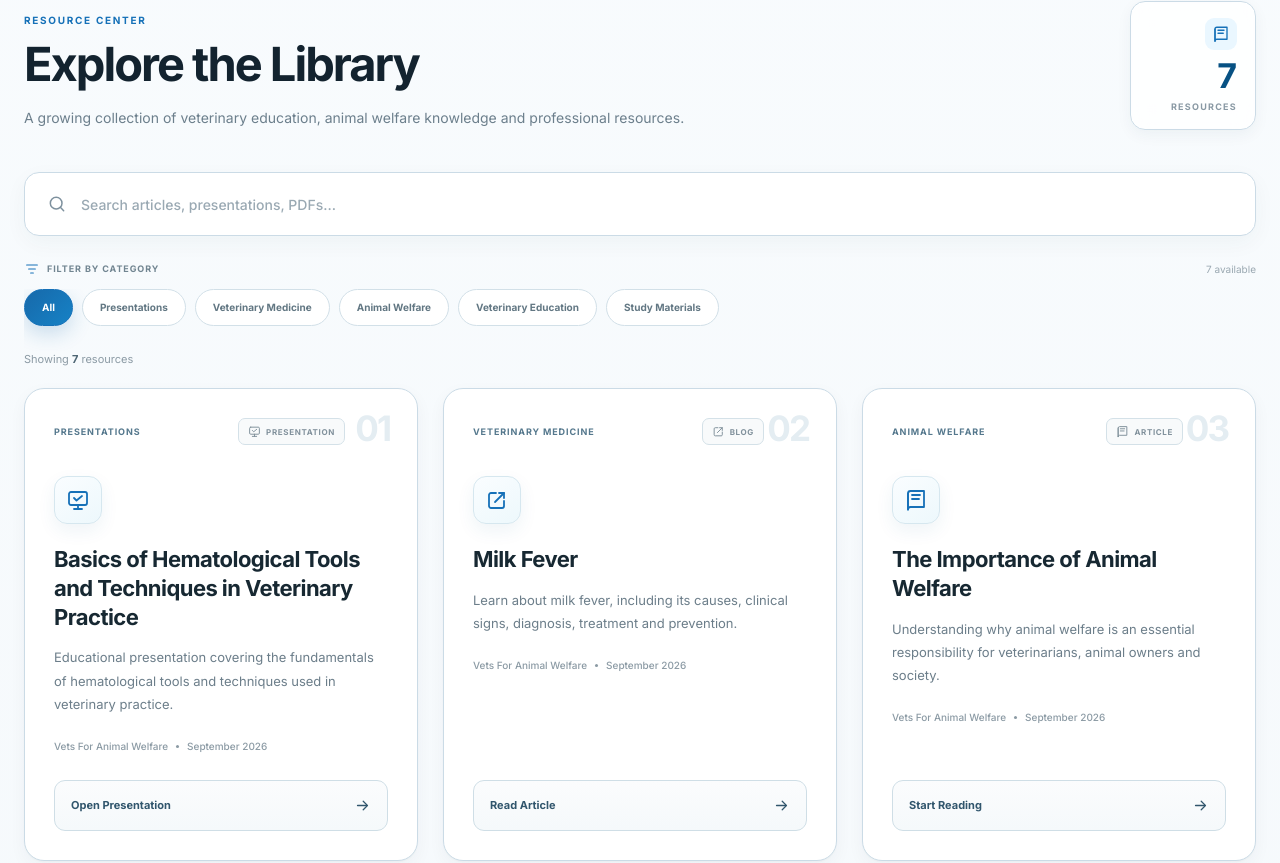
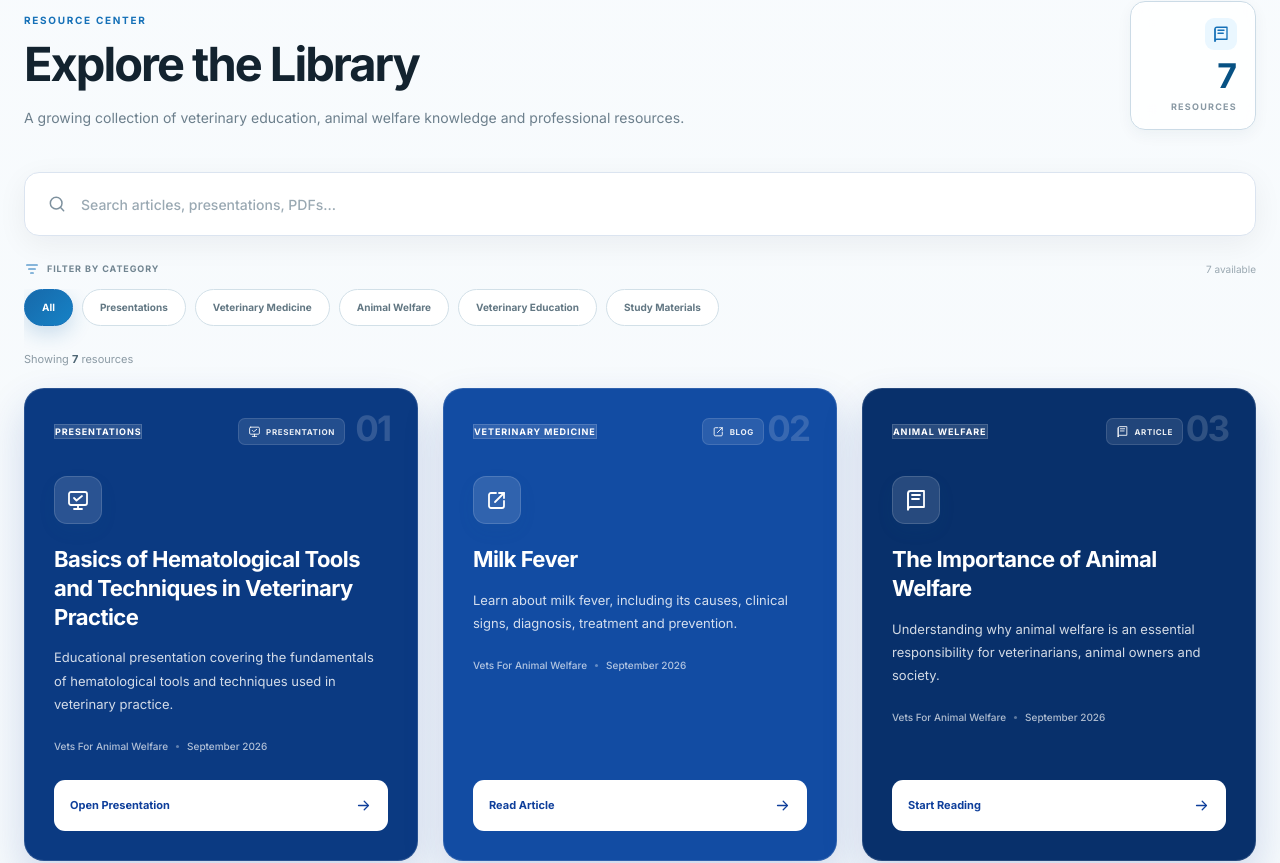
Before and after one commit to VetsForAnimalWelfare/vfaw, a React (Vite) app: page /library in a window 1280 px wide. Shown: the part 682-1545 px from the top of the page. Built offline with nearby package versions, Linux system fonts and the light colour scheme.

Commit message:
Update styles for search bar and resource cards
Added styles for search bar and resource cards.

```diff
--- a/src/Library.css
+++ b/src/Library.css
@@ -2749,3 +2749,242 @@
 .library-page ::-webkit-scrollbar-thumb:hover {
   background: #8eb4c7;
 }
+/* =========================================================
+   UPDATED SEARCH BAR
+========================================================= */
+
+.search-wrapper {
+  border: 1px solid #dbe4f0 !important;
+  outline: none !important;
+  box-shadow: 0 8px 30px rgba(15, 23, 42, 0.06) !important;
+  transition:
+    border-color 0.25s ease,
+    box-shadow 0.25s ease,
+    transform 0.25s ease !important;
+}
+
+.search-wrapper:hover {
+  border-color: #cbd5e1 !important;
+  box-shadow: 0 10px 35px rgba(15, 23, 42, 0.08) !important;
+  transform: none !important;
+}
+
+.search-wrapper:focus-within {
+  border-color: #2563eb !important;
+  outline: none !important;
+  box-shadow:
+    0 0 0 3px rgba(37, 99, 235, 0.08),
+    0 12px 35px rgba(15, 23, 42, 0.08) !important;
+}
+
+
+/* =========================================================
+   SOLID BLUE RESOURCE CARDS
+========================================================= */
+
+.resource-card {
+  position: relative !important;
+  overflow: hidden !important;
+
+  background: #0f3f9b !important;
+
+  border: 1px solid rgba(255, 255, 255, 0.12) !important;
+
+  color: #ffffff !important;
+
+  transition:
+    transform 0.4s cubic-bezier(0.22, 1, 0.36, 1),
+    box-shadow 0.4s ease,
+    background 0.4s ease !important;
+
+  box-shadow:
+    0 18px 40px rgba(15, 63, 155, 0.18) !important;
+}
+
+
+/* DIFFERENT SOLID BLUE SHADES */
+
+.resource-card:nth-child(3n + 1) {
+  background: #0b3a82 !important;
+}
+
+.resource-card:nth-child(3n + 2) {
+  background: #124ca3 !important;
+}
+
+.resource-card:nth-child(3n + 3) {
+  background: #08306b !important;
+}
+
+
+/* RED HOVER EFFECT */
+
+.resource-card:hover {
+  transform: translateY(-10px) !important;
+
+  background: #b91c1c !important;
+
+  box-shadow:
+    0 25px 55px rgba(185, 28, 28, 0.28) !important;
+}
+
+
+/* HIDE OLD GLOW IF PRESENT */
+
+.resource-card .card-glow {
+  background: rgba(255, 255, 255, 0.05) !important;
+}
+
+
+/* =========================================================
+   CARD CONTENT COLORS
+========================================================= */
+
+.resource-card h3 {
+  color: #ffffff !important;
+}
+
+.resource-card p {
+  color: rgba(255, 255, 255, 0.82) !important;
+}
+
+.resource-card .resource-category {
+  background: rgba(255, 255, 255, 0.13) !important;
+  color: #ffffff !important;
+
+  border: 1px solid rgba(255, 255, 255, 0.15) !important;
+}
+
+.resource-card .resource-type {
+  background: rgba(255, 255, 255, 0.1) !important;
+  color: rgba(255, 255, 255, 0.9) !important;
+
+  border: 1px solid rgba(255, 255, 255, 0.12) !important;
+}
+
+.resource-card .card-icon {
+  background: rgba(255, 255, 255, 0.13) !important;
+  color: #ffffff !important;
+
+  border: 1px solid rgba(255, 255, 255, 0.14) !important;
+}
+
+.resource-card .card-number {
+  color: rgba(255, 255, 255, 0.16) !important;
+}
+
+.resource-card .card-meta {
+  color: rgba(255, 255, 255, 0.68) !important;
+}
+
+.resource-card .card-meta i {
+  background: rgba(255, 255, 255, 0.35) !important;
+}
+
+
+/* =========================================================
+   RESOURCE ACTION BUTTON
+========================================================= */
+
+.resource-card .resource-action {
+  background: #ffffff !important;
+  color: #0f3f9b !important;
+
+  border: none !important;
+
+  transition:
+    background 0.3s ease,
+    color 0.3s ease,
+    transform 0.3s ease,
+    box-shadow 0.3s ease !important;
+}
+
+.resource-card:hover .resource-action {
+  color: #b91c1c !important;
+
+  box-shadow:
+    0 10px 25px rgba(0, 0, 0, 0.15) !important;
+}
+
+.resource-card .resource-action:hover {
+  transform: translateY(-2px) !important;
+}
+
+
+/* =========================================================
+   SHARE BUTTON
+========================================================= */
+
+.resource-share {
+  position: absolute;
+  top: 20px;
+  right: 20px;
+
+  z-index: 5;
+
+  display: inline-flex;
+  align-items: center;
+  justify-content: center;
+  gap: 7px;
+
+  min-width: 44px;
+  height: 40px;
+
+  padding: 0 13px;
+
+  border: 1px solid rgba(255, 255, 255, 0.18);
+
+  border-radius: 12px;
+
+  background: rgba(255, 255, 255, 0.12);
+
+  color: #ffffff;
+
+  font-size: 12px;
+  font-weight: 700;
+
+  cursor: pointer;
+
+  backdrop-filter: blur(12px);
+
+  transition:
+    background 0.25s ease,
+    transform 0.25s ease,
+    box-shadow 0.25s ease;
+}
+
+.resource-share:hover {
+  background: #ffffff;
+
+  color: #0f3f9b;
+
+  transform: translateY(-2px);
+
+  box-shadow:
+    0 8px 20px rgba(0, 0, 0, 0.15);
+}
+
+.resource-card:hover .resource-share:hover {
+  color: #b91c1c;
+}
+
+
+/* =========================================================
+   MOBILE SHARE BUTTON
+========================================================= */
+
+@media (max-width: 640px) {
+  .resource-share {
+    top: 16px;
+    right: 16px;
+
+    min-width: 40px;
+    height: 38px;
+
+    padding: 0 10px;
+  }
+
+  .resource-share span {
+    display: none;
+  }
+}
```
